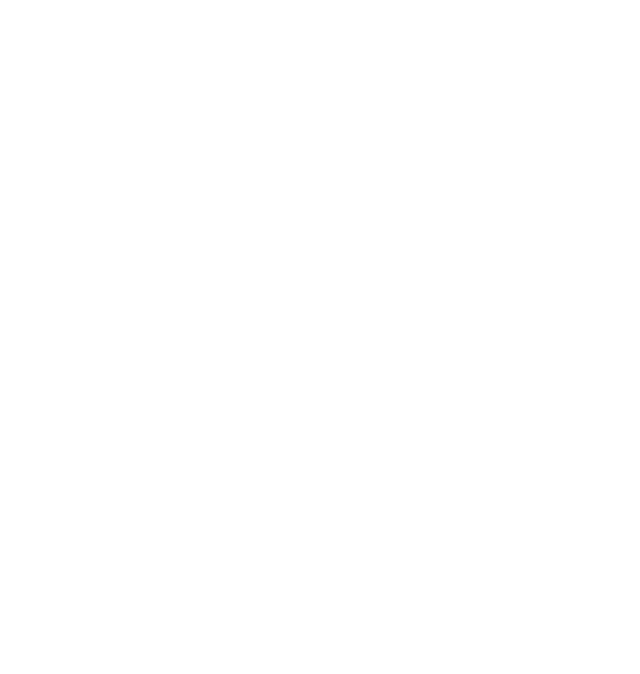
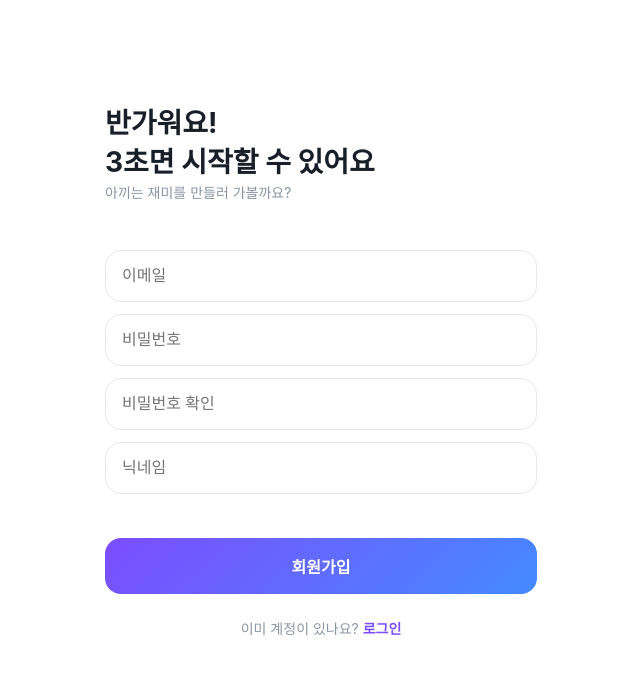
Before and after one commit to SunJong2/Saving_for_Spending, a plain HTML site: page static/signup.html in a window 1280 px wide. Shown: the whole page, without its empty margins (319-959 px from the left). Drawn offline with Linux system fonts and the light colour scheme.

Commit message:
빈 값 회원가입/로그인 방지: 백엔드·프론트 입력 검증 추가

```diff
--- a/static/signup.html
+++ b/static/signup.html
@@ -0,0 +1,79 @@
+<!DOCTYPE html>
+<html lang="ko">
+<head>
+    <meta charset="UTF-8">
+    <meta name="viewport" content="width=device-width, initial-scale=1.0">
+    <title>회원가입</title>
+    <link rel="stylesheet" href="style.css">
+</head>
+<body>
+    <div class="container">
+        <div style="margin-top: 80px; margin-bottom: 48px;">
+            <h1 class="title-lg">반가워요!<br>3초면 시작할 수 있어요</h1>
+            <p class="text-sub">아끼는 재미를 만들러 가볼까요?</p>
+        </div>
+
+        <div style="display: flex; flex-direction: column; gap: 12px;">
+            <input class="input" type="email" id="email" placeholder="이메일">
+            <input class="input" type="password" id="password" placeholder="비밀번호">
+            <input class="input" type="password" id="passwordConfirm" placeholder="비밀번호 확인">
+            <input class="input" type="text" id="nickname" placeholder="닉네임">
+            <p class="error-msg" id="errorMsg"></p>
+            <button class="btn-primary" onclick="signup()">회원가입</button>
+        </div>
+
+        <p class="text-sub" style="text-align: center; margin-top: 24px;">
+            이미 계정이 있나요? <a class="link" href="login.html">로그인</a>
+        </p>
+    </div>
+
+    <script>
+        async function signup() {
+            const email = document.getElementById("email").value;
+            const password = document.getElementById("password").value;
+            const passwordConfirm = document.getElementById("passwordConfirm").value;
+            const nickname = document.getElementById("nickname").value;
+
+            // 0. 프론트 입력 검증 — 순서: 빈 값 → 형식 → 일치 여부
+            if (!email) {
+                document.getElementById("errorMsg").textContent = "이메일을 입력해주세요";
+                return;
+            }
+            // includes("@"): 상식선의 이메일 형식 검사 (완벽한 검증은 향후 과제)
+            if (!email.includes("@")) {
+                document.getElementById("errorMsg").textContent = "올바른 형식의 이메일을 입력해주세요";
+                return;
+            }
+            if (!password) {
+                document.getElementById("errorMsg").textContent = "비밀번호를 입력해주세요";
+                return;
+            }
+            if (!nickname) {
+                document.getElementById("errorMsg").textContent = "닉네임을 입력해주세요";
+                return;
+            }
+            // 비밀번호 재확인 — 오타 방지용 입력 편의 검증 (그래서 프론트 전용, 서버로 안 보냄)
+            // !== : 엄격 비교 (JS에서는 항상 ===/!== 사용)
+            if (password !== passwordConfirm) {
+                document.getElementById("errorMsg").textContent = "비밀번호가 일치하지 않습니다";
+                return;
+            }
+
+            // 1. 백엔드에 가입 요청 (passwordConfirm은 보내지 않음 — 서버는 비밀번호 하나만 필요)
+            const response = await fetch("/signup", {
+                method: "POST",
+                headers: { "Content-Type": "application/json" },
+                body: JSON.stringify({ email, password, nickname })
+            });
+
+            // 2. 가입 성공 → 로그인 페이지로 (signup은 토큰을 주지 않으므로 로그인 유도)
+            if (response.ok) {
+                location.href = "login.html";
+            } else {
+                // 프론트 검증이 빈 값을 이미 거르므로, 여기 도달하는 400은 사실상 중복 이메일
+                document.getElementById("errorMsg").textContent = "이미 가입된 이메일입니다";
+            }
+        }
+    </script>
+</body>
+</html>
```
Also changed, not shown: static/login.html (+24 -3 lines), 2 other files.
